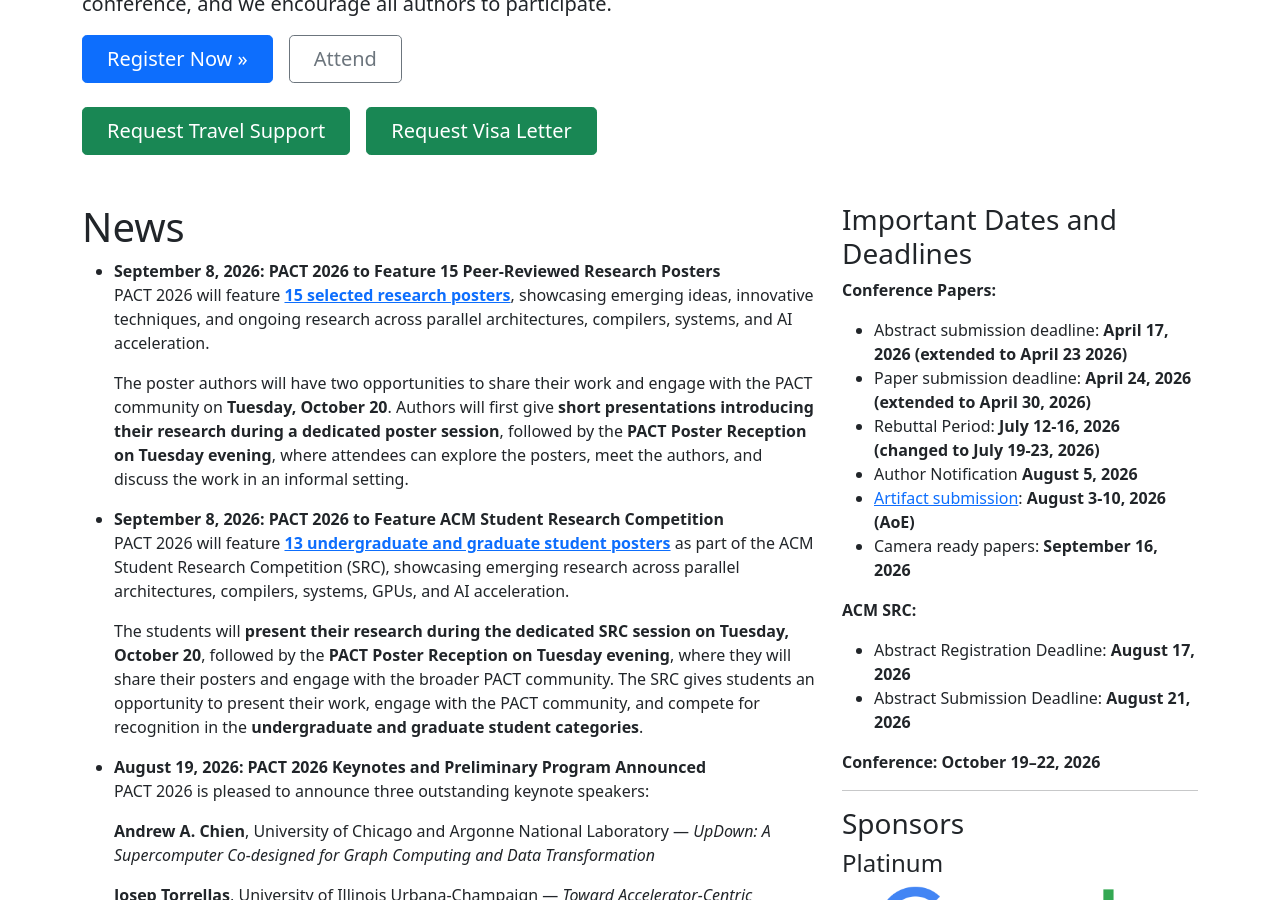
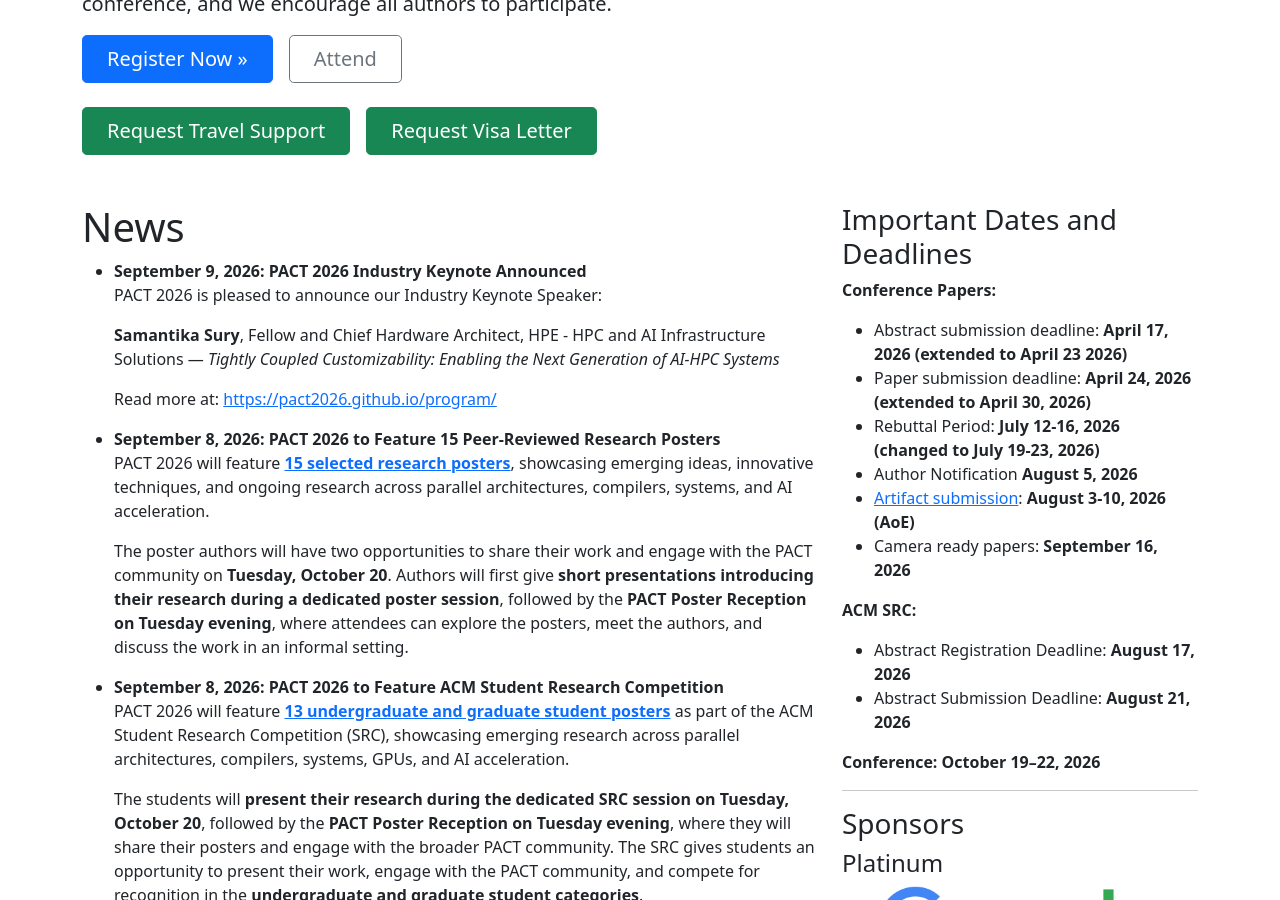
Before and after one commit to pact2026/pact2026.github.io, a Jekyll site: the page built from index.html, in a window 1280 px wide and 900 px high, scrolled down 674 px. Built offline with Jekyll 4.4.1, drawn with Linux system fonts in a browser that asks for light colours.

Commit message:
web: add hpe keynote news

```diff
--- a/_includes/index_news.html
+++ b/_includes/index_news.html
@@ -1,5 +1,17 @@
 <h1>News</h1>
 <ul>
+    <li>
+        <b>September 9, 2026: PACT 2026 Industry Keynote Announced</b>
+        <p>
+            PACT 2026 is pleased to announce our Industry Keynote Speaker:
+        </p>
+        <p>
+            <b>Samantika Sury</b>, Fellow and Chief Hardware Architect, HPE - HPC and AI Infrastructure Solutions — <i>Tightly Coupled Customizability: Enabling the Next Generation of AI-HPC Systems</i>
+        </p>
+        <p>
+            Read more at: <a href="https://pact2026.github.io/program/" target="_blank">https://pact2026.github.io/program/</a>
+        </p>
+    </li>
     <li>
         <b>September 8, 2026: PACT 2026 to Feature 15 Peer-Reviewed Research Posters</b>
         <p>
```
